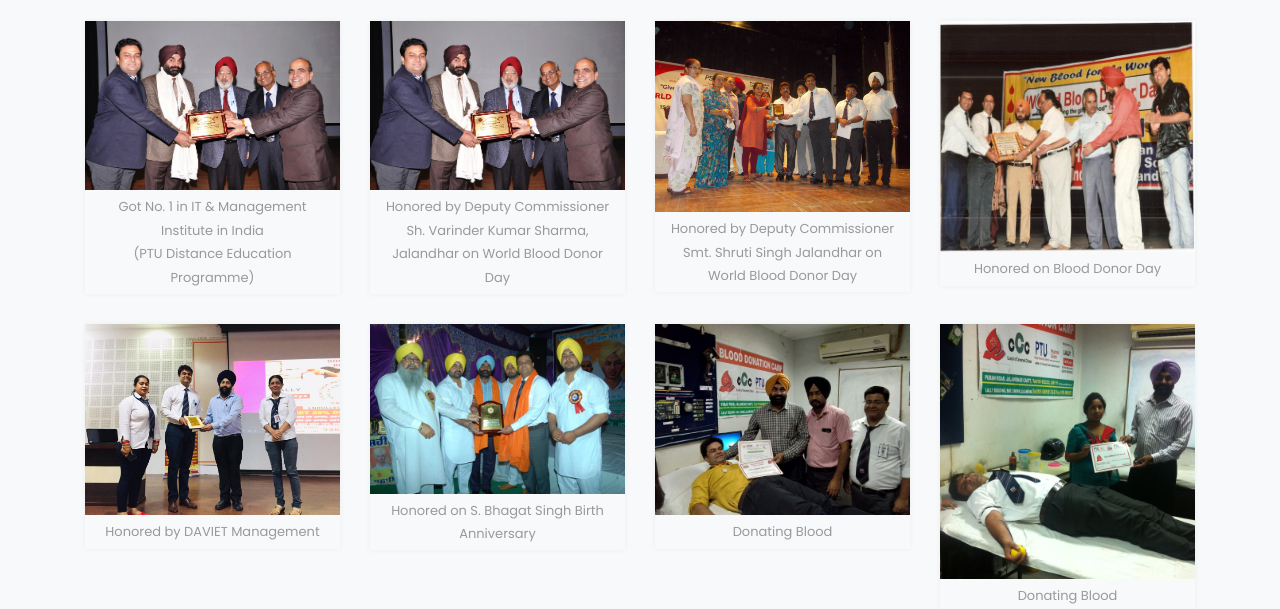
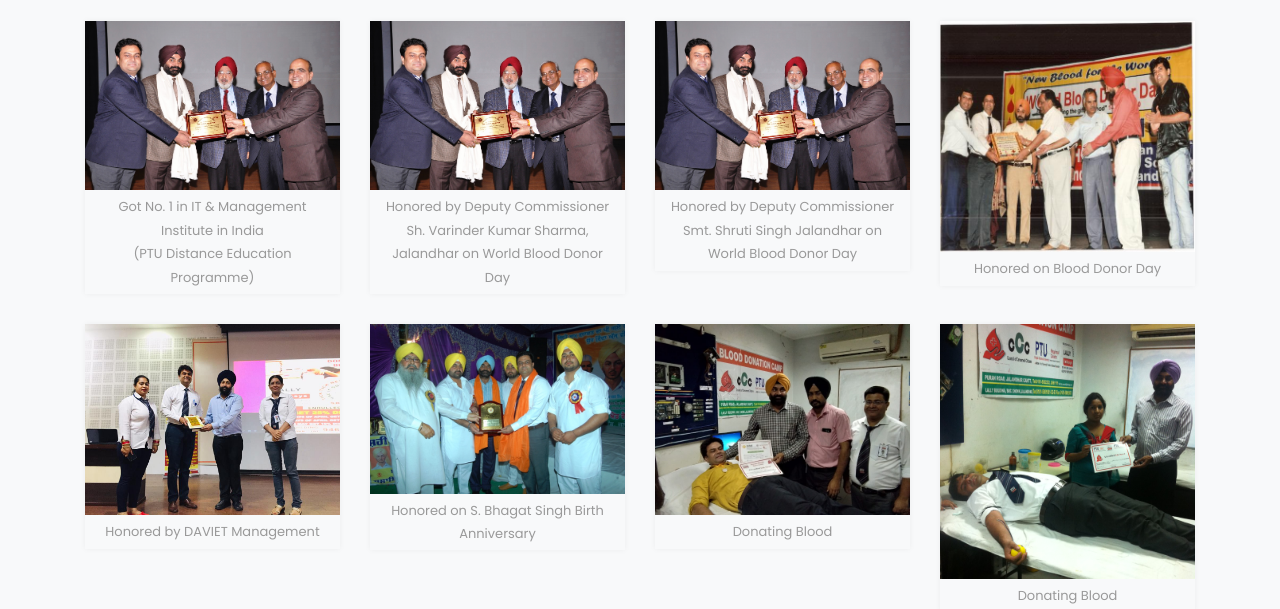
Before and after one commit to manojshemar/manojshemar.github.io, a plain HTML site: page awards.html in a window 1280 px wide. Shown: the part 191-800 px from the top of the page. Drawn offline with Linux system fonts and the light colour scheme.

Commit message:
Update awards.html

```diff
--- a/awards.html
+++ b/awards.html
@@ -118,7 +118,7 @@
 
 <div class="col-lg-3 col-md-4 col-xs-6 thumb ftco-animate">
     <div class="zoom" style="box-shadow: 0 0 6px rgba(0,0,0,0.05);">
-      <img  src="./Gallery/01.jpg" class=" img-fluid "  alt="">
+      <img  src="./Gallery/04.jpg" class=" img-fluid "  alt="">
       <div class="description">
         Honored by Deputy Commissioner Smt. Shruti Singh Jalandhar on World Blood Donor Day
       </div>
```
